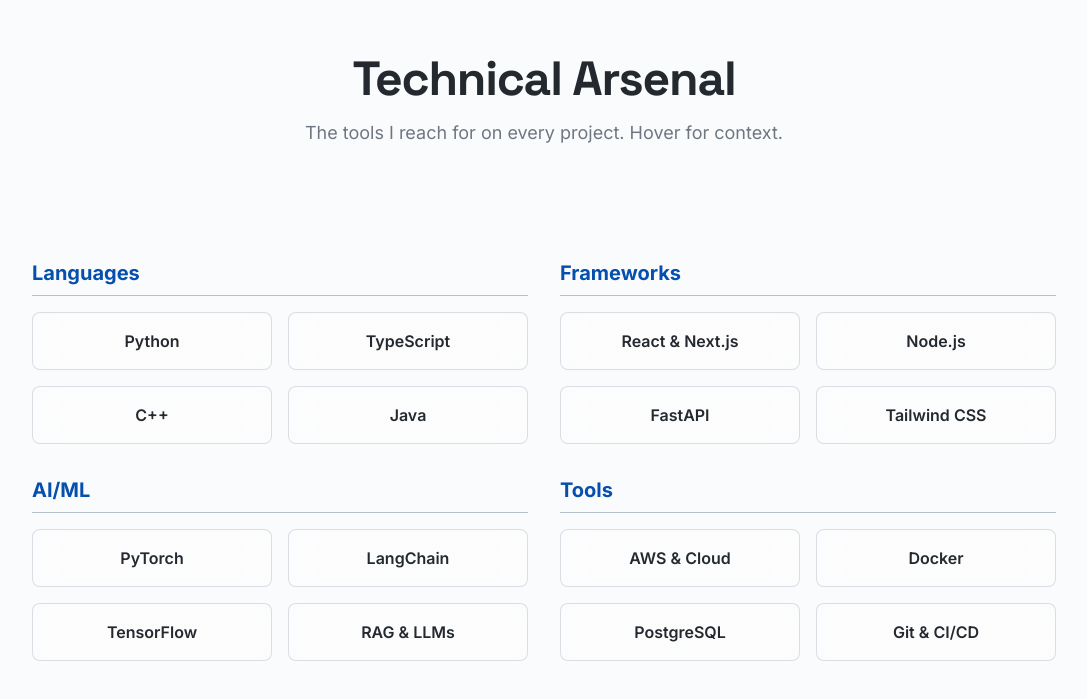
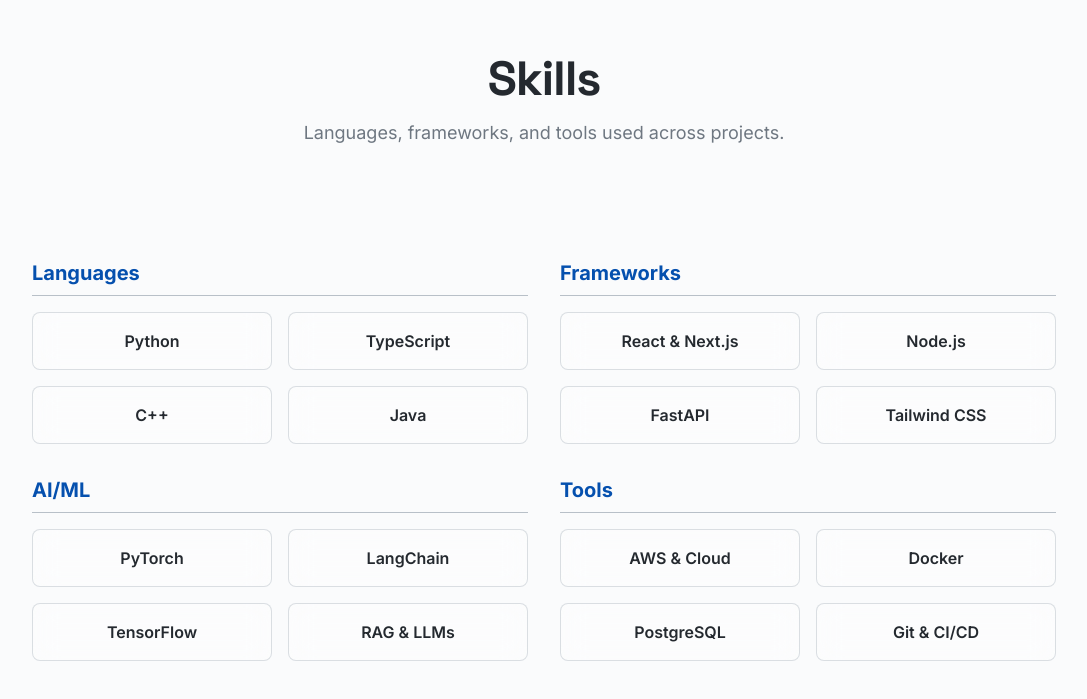
Before and after one commit to aabhiyann/portfolio-abhiyan, a React (Vite) app: page /about in a window 1280 px wide. Shown: the part 2452-3151 px from the top of the page, without its empty margins (96-1183 px from the left). Built offline with nearby package versions, Linux system fonts and the light colour scheme.

Commit message:
fix(about): rename 'Technical Arsenal' to 'Skills', remove instructional subtitle

```diff
--- a/src/pages/About.tsx
+++ b/src/pages/About.tsx
@@ -136,8 +136,8 @@ function About() {
       <section className="py-24 bg-bg-surface/50">
         <div className="max-w-6xl mx-auto px-6 md:px-8">
           <SectionTitle
-            title="Technical Arsenal"
-            subtitle="The tools I reach for on every project. Hover for context."
+            title="Skills"
+            subtitle="Languages, frameworks, and tools used across projects."
           />
           <SkillsMatrix />
         </div>
```
